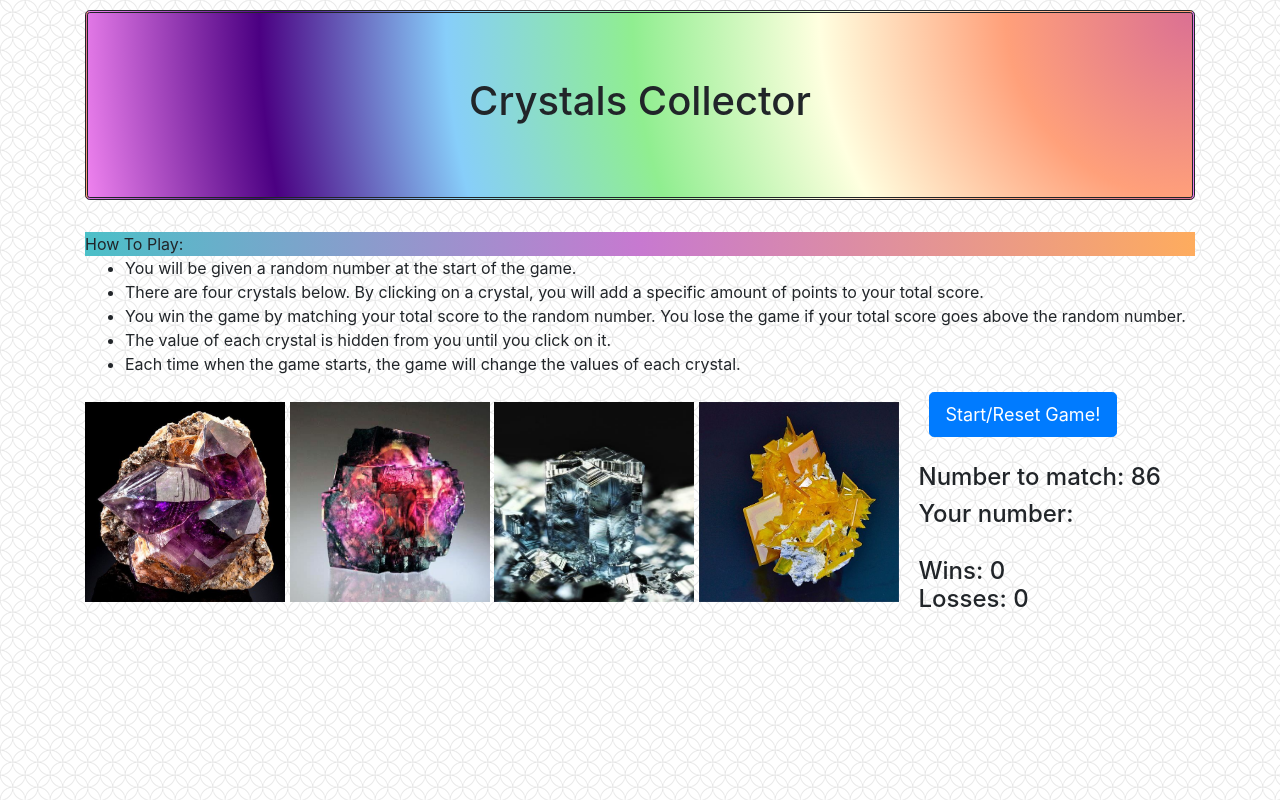
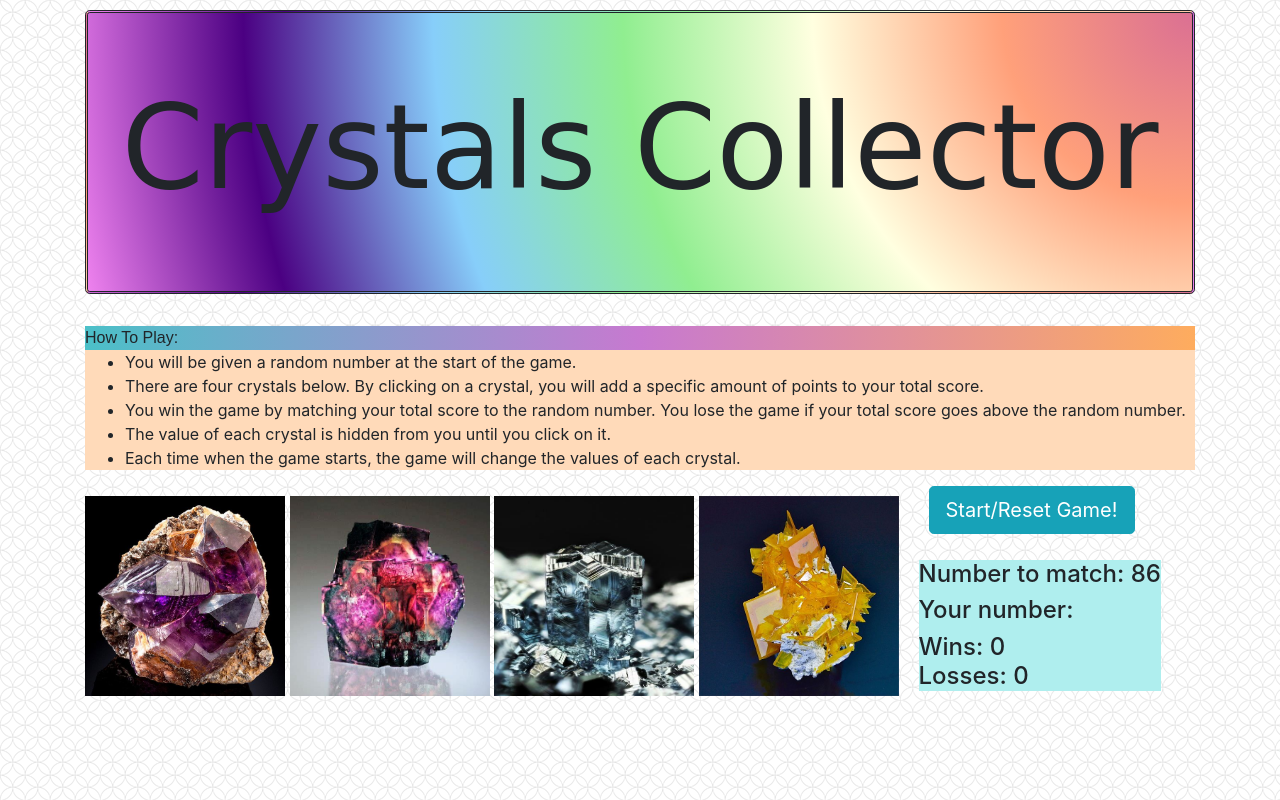
Before and after one commit to prettykatemachine/week-4-game, a plain HTML site: page index.html in a window 1280 px wide. Drawn offline with nearby package versions, Linux system fonts and the light colour scheme; a web font is replaced by a local one.

Commit message:
I'm okay with this.

```diff
--- a/assets/css/style.css
+++ b/assets/css/style.css
@@ -3,12 +3,20 @@
     margin-top: 10px;
     border-style: double;
     background: radial-gradient(circle at top right, palevioletred,lightsalmon,lightyellow,lightgreen,lightskyblue,indigo,violet);
+    font-family: 'Lovers Quarrel', cursive;
+}
 
+h1 {
+    font-size: 118px;
 }
 .panel-heading{
     background: #FEAC5E;  /* fallback for old browsers */
-    background: -webkit-linear-gradient(to right, #4BC0C8, #C779D0, #FEAC5E);  /* Chrome 10-25, Safari 5.1-6 */
-    background: linear-gradient(to right, #4BC0C8, #C779D0, #FEAC5E); /* W3C, IE 10+/ Edge, Firefox 16+, Chrome 26+, Opera 12+, Safari 7+ */
+    background: linear-gradient(to right, #4BC0C8, #C779D0, #FEAC5E);
+    font-family: Arial, Helvetica, sans-serif;
+}
+
+.instructions{
+background-color: peachpuff;
 }
 
 #panelStyle{
@@ -16,6 +24,12 @@
     margin: 10px 20px 10px 0px;
 
 }
+
+.stats {
+    background-color: paleturquoise;
+
+}
+
 
 body {
     background-image: url("../images/spiration-light.png")
--- a/index.html
+++ b/index.html
@@ -1,63 +1,74 @@
 <!DOCTYPE html>
 <html lang="en">
+
 <head>
     <meta charset="UTF-8">
     <meta name="viewport" content="width=device-width, initial-scale=1.0">
     <meta http-equiv="X-UA-Compatible" content="ie=edge">
-    <link rel="stylesheet" href="https://maxcdn.bootstrapcdn.com/bootstrap/4.0.0/css/bootstrap.min.css" integrity="sha384-Gn5384xqQ1aoWXA+058RXPxPg6fy4IWvTNh0E263XmFcJlSAwiGgFAW/dAiS6JXm" crossorigin="anonymous">
+    <link href="https://fonts.googleapis.com/css?family=Lovers+Quarrel" rel="stylesheet">
+    <link rel="stylesheet" href="https://maxcdn.bootstrapcdn.com/bootstrap/4.0.0/css/bootstrap.min.css" integrity="sha384-Gn5384xqQ1aoWXA+058RXPxPg6fy4IWvTNh0E263XmFcJlSAwiGgFAW/dAiS6JXm"
+        crossorigin="anonymous">
     <link rel="stylesheet" href="./assets/css/style.css">
     <link rel="stylesheet" href="./assets/css/reset.css">
     <title>Crystal Game</title>
 </head>
+
 <body>
     <div class="container">
-        <div class= "jumbotron">
+        <div class="jumbotron">
             <h1>Crystals Collector</h1>
 
         </div>
         <div class="panel panel-default">
-            <div class= "panel-heading">
+            <div class="panel-heading">
                 <div class="panel-title">How To Play:</div>
             </div>
 
-            <div class= "panel-body">
+            <div class="instructions">
                 <ul>
-              <li>  You will be given a random number at the start of the game.</li>
-            <li>There are four crystals below. By clicking on a crystal, you will add a specific amount of points to your total score.
-                </li>
-                <li>You win the game by matching your total score to the random number. You lose the game if your total score goes above the random number.
-                </li>
-                <li>The value of each crystal is hidden from you until you click on it.</li>
-               <li> Each time when the game starts, the game will change the values of each crystal.</li>
+                    <li> You will be given a random number at the start of the game.</li>
+                    <li>There are four crystals below. By clicking on a crystal, you will add a specific amount of points to
+                        your total score.
+                    </li>
+                    <li>You win the game by matching your total score to the random number. You lose the game if your total score
+                        goes above the random number.
+                    </li>
+                    <li>The value of each crystal is hidden from you until you click on it.</li>
+                    <li> Each time when the game starts, the game will change the values of each crystal.</li>
 
             </div>
         </div>
 
-        <div class="panel panel-default" id= "panelStyle">
-            <div class= "panel-body">
+        <div class="panel panel-default" id="panelStyle">
+            <div class="panel-body">
                 <img src="./assets/images/amethyst.jpg" class=JewelStyle id="one" alt="Amethyst">
                 <img src="./assets/images/Fluorite.jpg" class=JewelStyle id="two" alt="Fluorite">
                 <img src="./assets/images/Osmium.jpg" class=JewelStyle id="three" alt="Osmium">
                 <img src="./assets/images/Wulfenite.jpg" class=JewelStyle id="four" alt="Wulfenite">
             </div>
         </div>
-        <p><input type="button" id="reset" class="btn btn-primary btn-lg" style="cursor:pointer; margin-left: 10px; font-size:18px;" value="Start/Reset Game!"></a></p>
-        <div class="panel panel-default" id= "panelStyle">
-            <div class= "panel-body">
+        <p>
+            <input type="button" id="reset" class="btn btn-info btn-lg" style="cursor:pointer; margin-left: 10px" value="Start/Reset Game!">
+            </a>
+        </p>
+        <div class="panel panel-default" id="panelStyle">
+            <div class="stats">
 
-                <h4 id ="firstbox">Number to match: <span id="number"></span></h4>
-                <h4 id ="secondbox">Your number: <span id="Combined"></span></h4>
-            </div>
-        </div>
-        <div class="panel panel-default" id= "panelStyle">
-            <div class= "panel-body">
+                <h4 id="firstbox">Number to match:
+                    <span id="number"></span>
+                </h4>
+                <h4 id="secondbox">Your number:
+                    <span id="Combined"></span>
+                </h4>
                 <h4>
-                Wins: <span id="victories"></span>
-                <br>
-                Losses: <span id="fails"></span>
+                    Wins:
+                    <span id="victories"></span>
+                    <br> Losses:
+                    <span id="fails"></span>
                 </h4>
             </div>
         </div>
+    </div>
     </div>
 
 
```
Also changed, not shown: assets/javascript/game.js (+24 -24 lines), 1 other file.
